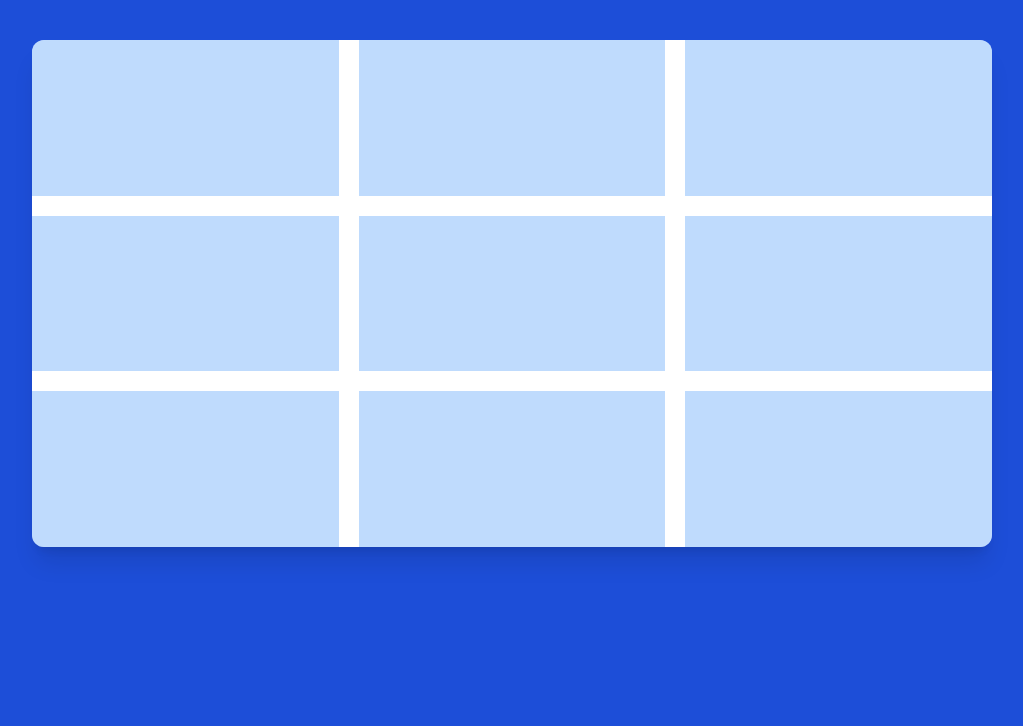
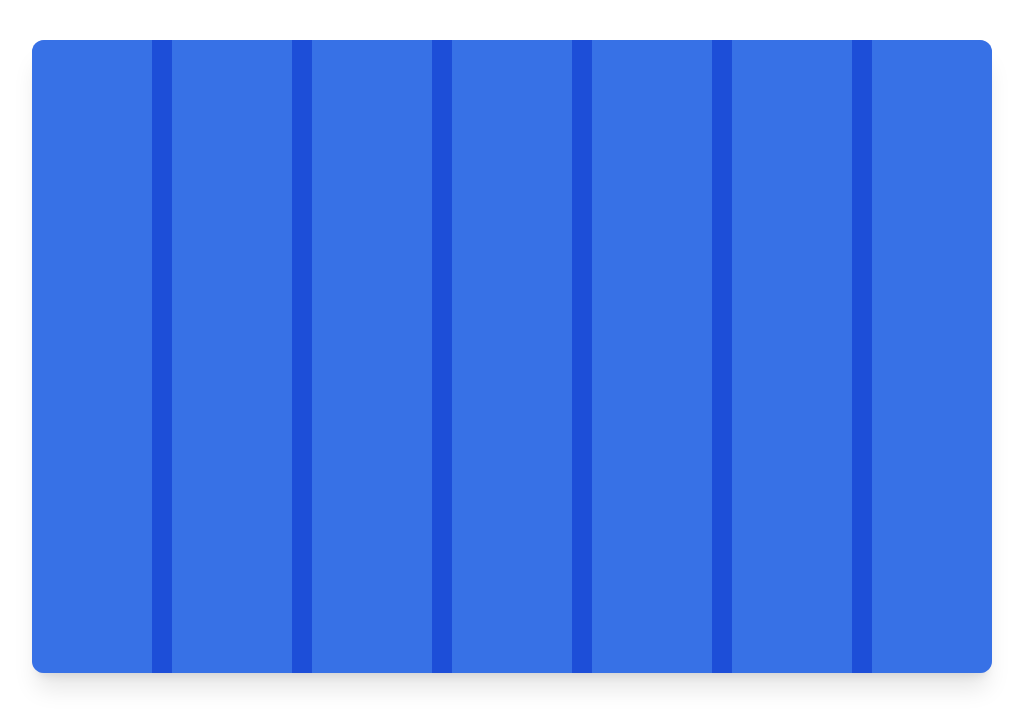
Before and after one commit to paul-madut/Align-four, a React (Vite) app in the folder client/align-four/: page /single-player in a window 1280 px wide. Shown: the top 726 px of the page, without its empty margins (128-1151 px from the left). Built offline with nearby package versions, Linux system fonts and the light colour scheme.

Commit message:
changed board type to connect 4

```diff
--- a/client/align-four/package.json
+++ b/client/align-four/package.json
@@ -11,6 +11,7 @@
   "dependencies": {
     "axios": "^1.3.4",
     "daisyui": "^2.51.3",
+    "dotenv": "^16.0.3",
     "react": "^18.2.0",
     "react-dom": "^18.2.0",
     "react-router-dom": "^6.8.2"
--- a/client/align-four/src/components/Game/GameWindow.tsx
+++ b/client/align-four/src/components/Game/GameWindow.tsx
@@ -2,9 +2,7 @@ import React from 'react';
 
 function GameWindow() {
     return (
-        <div className=' grid grid-cols-3 grid-rows-3 gap-5 w-3/4 h-2/3 bg-white rounded-xl shadow-xl overflow-hidden '>
-            <div className='tile '></div>
-            <div className='tile '></div>
+        <div className=' grid grid-cols-7 grid-rows-1 gap-5 w-3/4 h-5/6 bg-blue-700 rounded-xl shadow-xl overflow-hidden '>
             <div className='tile '></div>
             <div className='tile '></div>
             <div className='tile '></div>
@@ -13,6 +11,7 @@ function GameWindow() {
             <div className='tile '></div>
             <div className='tile '></div>
 
+
         </div>
     );
 }
--- a/client/align-four/src/components/Game/SinglePlayer.tsx
+++ b/client/align-four/src/components/Game/SinglePlayer.tsx
@@ -3,7 +3,7 @@ import GameWindow from './GameWindow';
 
 function SinglePlayer() {
     return (
-        <div className=' bg-blue-700 h-screen w-full flex justify-center pt-10'>
+        <div className=' bg-white h-screen w-full flex justify-center pt-10'>
         <GameWindow></GameWindow>
 
         </div>
```
Also changed, not shown: 1 other file (tests, documents, lock files or other folders).
